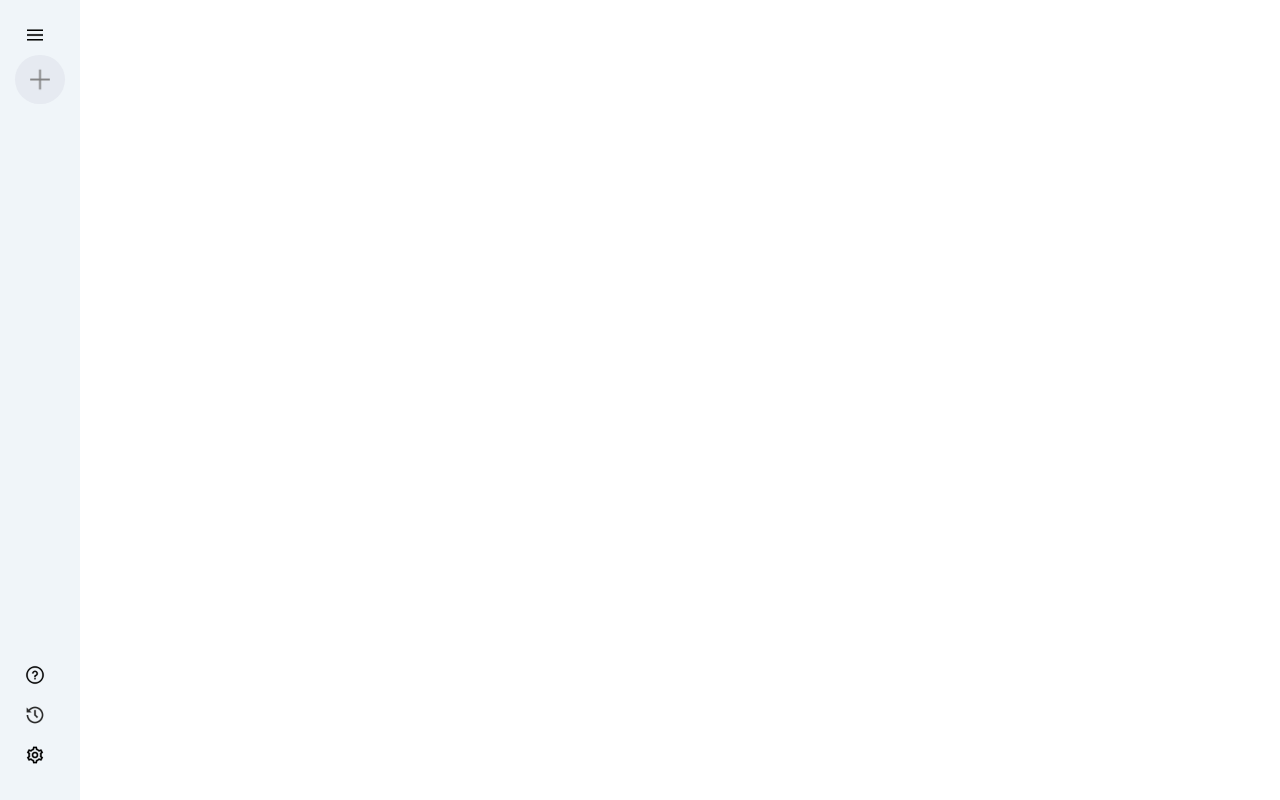
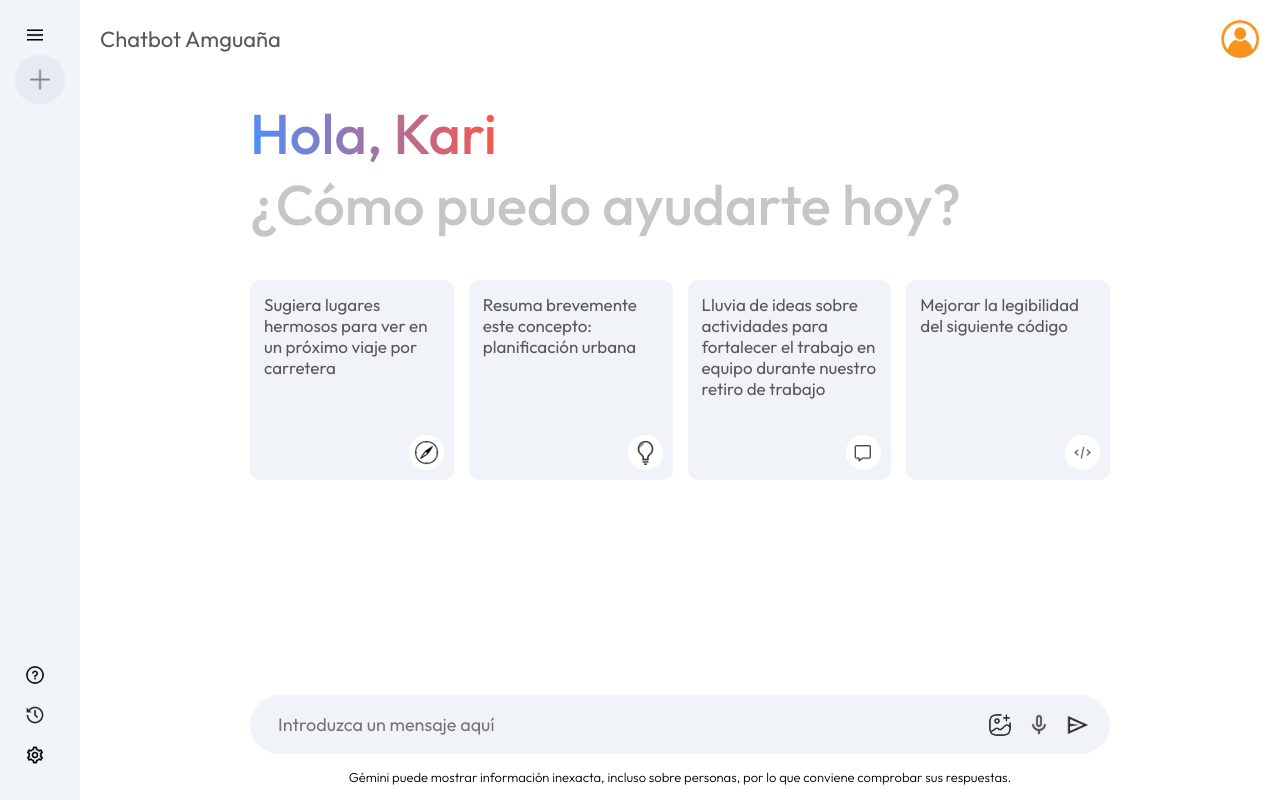
Before and after one commit to Karina1014/React-Gemeni-Pinecone, a React (Vite) app: page / in a window 1280 px wide. Built offline with nearby package versions, Linux system fonts and the light colour scheme.

Commit message:
feat: :sparkles: update
This update files Main.jsx and Main.css

```diff
--- a/src/App.jsx
+++ b/src/App.jsx
@@ -1,5 +1,6 @@
 import React from 'react';
 import Sidebar from './components/Sidebar/Sidebar';
+import Main from './components/Main/Main';
 
 const App = () => {
   return (
@@ -7,6 +8,9 @@
       <Sidebar>
         {/* Contenido hijo, si corresponde */}
       </Sidebar>
+      <Main>
+        {/* Contenido hijo, si corresponde */}
+      </Main>
     </>
   );
 };
--- a/src/assets/assets.js
+++ b/src/assets/assets.js
@@ -13,9 +13,11 @@
 import code_icon from './code_icon.png'
 import send_icon from './send_icon.png'
 import gemini_icon from './gemini_icon.png'
+import icon_user from './icon-user.png'
 
 export const assets = {
     history_icon,
+    icon_user,
     menu_icon,
     plus_icon,
     question_icon,
--- /dev/null
+++ b/src/components/Main/Main.css
@@ -0,0 +1,128 @@
+.main{
+    flex: 1;
+    min-height: 100vh;
+    padding-bottom: 15vh;/*relleno inferio*/
+    position: relative;/*posición*/
+}
+
+/*Navegación*/
+
+.main .nav{
+    display: flex;
+    align-items: center;
+    justify-content: space-between;
+    font-size: 22px;
+    padding: 20px;
+    color: #585858;
+}
+
+.main .nav img{
+    width: 40px;
+    border-radius: 50%;
+
+}
+
+.main-container{
+    max-width: 900px;
+    margin: auto;
+ }
+
+ .main .greet{
+    margin-top: 50px 0px;
+    font-size: 56px;
+    color: #c4c7c5;
+    font-weight: 500;
+    padding: 20px;
+}
+
+.main .greet span{
+    background:-webkit-linear-gradient(16deg,#4b90ff,#ff5546);
+    -webkit-background-clip: text;
+    -webkit-text-fill-color: transparent;
+}
+
+.main .cards{
+    display: grid;
+    grid-template-columns: repeat(auto-fill, minmax(180px,1fr));
+    gap: 15px;
+    padding: 20px;
+}
+
+.main .card{
+    height: 200px;
+    padding: 14px;
+    background-color: #f0f4f9;
+    border-radius: 10px;
+    position: relative;
+    cursor: pointer;
+}
+
+.main .card img{
+    width: 35px;
+    padding: 5px;
+    position: absolute;
+    background-color: white;
+    border-radius: 20px;
+    bottom: 10px;
+    right: 10px;
+
+}
+
+.main .card p{
+    color: #585858;
+    font-size: 17px;
+}
+
+.main .card:hover{
+    background-color: #dfe4ea;
+
+}
+
+/*Parte del mensaje*/
+.main-bottom{
+    position: absolute;
+    bottom: 0;
+    width: 100%;
+    max-width: 900px;
+    padding: 0px 20px;
+    margin: auto;
+}
+
+.search-box{
+    display: flex;
+    align-items: center;
+    justify-content: space-between;
+    gap:20px;
+    background-color: #f0f4f9;
+    padding: 10px 20px;
+    border-radius: 50px;
+}
+
+
+.search-box img{
+    width: 24px;
+    cursor: pointer;
+}
+.search-box input{
+    flex: 1;
+    background: transparent;
+    border: none;
+    outline: none;
+    padding: 8px;
+    font-size: 18px;
+}
+
+.search-box div{
+    display: flex;
+    align-items: center;
+    gap: 15px;
+
+}
+
+.main .bottom-info{
+    font-size: 13px;
+    margin: 15px auto;
+    text-align: center;
+    font-weight: 300;
+
+}
--- /dev/null
+++ b/src/components/Main/Main.jsx
@@ -0,0 +1,53 @@
+import React from 'react'
+import './Main.css'
+import { assets } from '../../assets/assets'
+
+const Main = () => {
+  return (
+    <div className="main">
+        <div className="nav">
+            <p>Chatbot Amguaña</p>
+            <img src={assets.icon_user} alt="" />
+        </div>
+        <div className="main-container">
+            <div className="greet">
+                <p><span>Hola, Kari</span></p>
+                <p>¿Cómo puedo ayudarte hoy?</p>
+            </div>
+            <div className="cards">
+                <div className="card">
+                    <p>Sugiera lugares hermosos para ver en un próximo viaje por carretera</p>
+                    <img src={assets.compass_icon} alt="" />
+                </div>
+                <div className="card">
+                    <p>Resuma brevemente este concepto: planificación urbana</p>
+                    <img src={assets.bulb_icon} alt="" />
+                </div>
+                <div className="card">
+                    <p>Lluvia de ideas sobre actividades para fortalecer el trabajo en equipo durante nuestro retiro de trabajo</p>
+                    <img src={assets.message_icon} alt="" />
+                </div>
+                <div className="card">
+                    <p>Mejorar la legibilidad del siguiente código</p>
+                    <img src={assets.code_icon} alt="" />
+                </div>
+            </div>
+            <div className="main-bottom">
+                <div className="search-box">
+                    <input type="text" placeholder='Introduzca un mensaje aquí' />
+                    <div>
+                        <img src={assets.gallery_icon} alt=""></img>
+                        <img src={assets.mic_icon} alt=""></img>
+                        <img src={assets.send_icon} alt=""></img>
+                    </div>
+                </div>
+                <p className='bottom-info'>
+                Gémini puede mostrar información inexacta, incluso sobre personas, por lo que conviene comprobar sus respuestas.
+                </p>
+            </div>
+        </div>
+    </div>
+  )
+}
+
+export default Main
--- a/src/index.css
+++ b/src/index.css
@@ -1,7 +1,9 @@
+@import url('https://fonts.googleapis.com/css2?family=Outfit:wght@100..900&display=swap');
 *{
   padding:0;
   margin:0;
   box-sizing:border-box;
+  font-family: outfit;
 }
 #root{
   min-height: 100vh;
```
Also changed, not shown: src/assets/icon-user.png (added).
